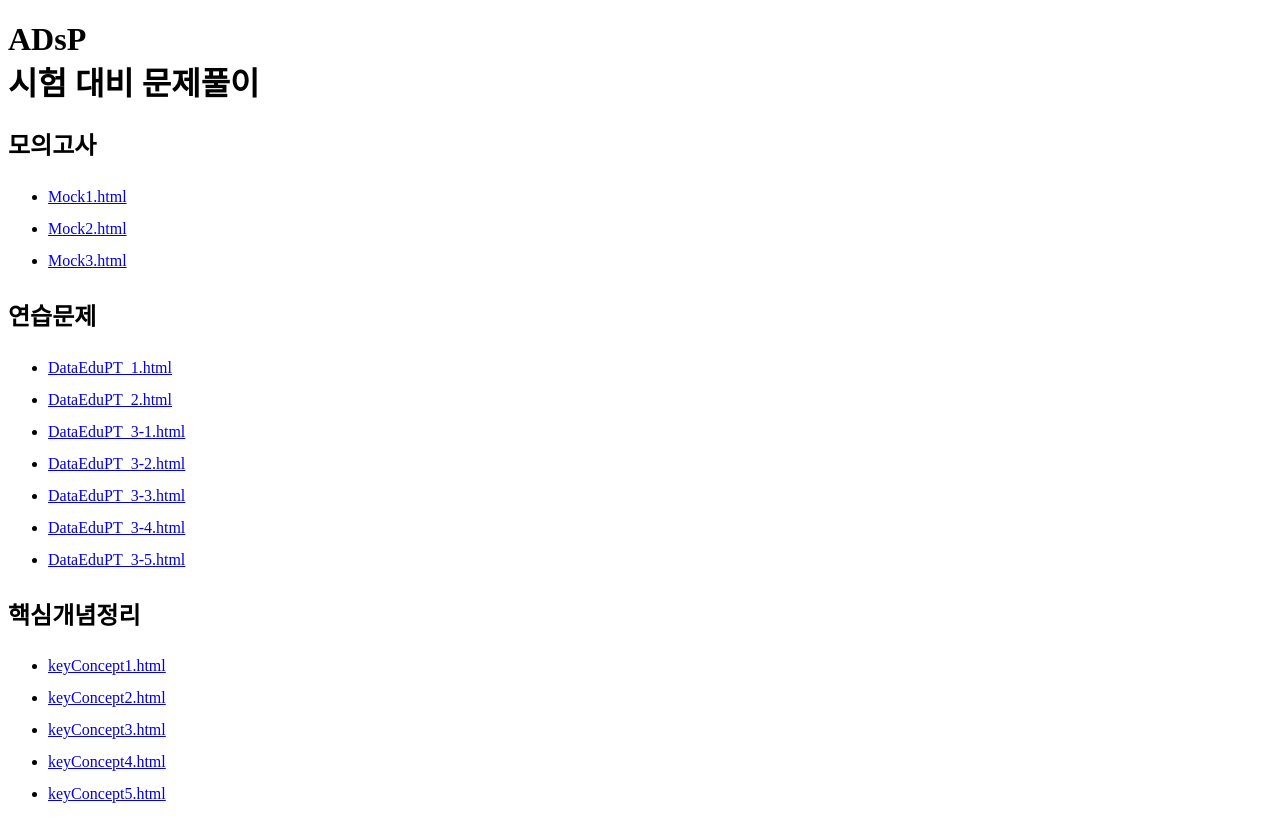
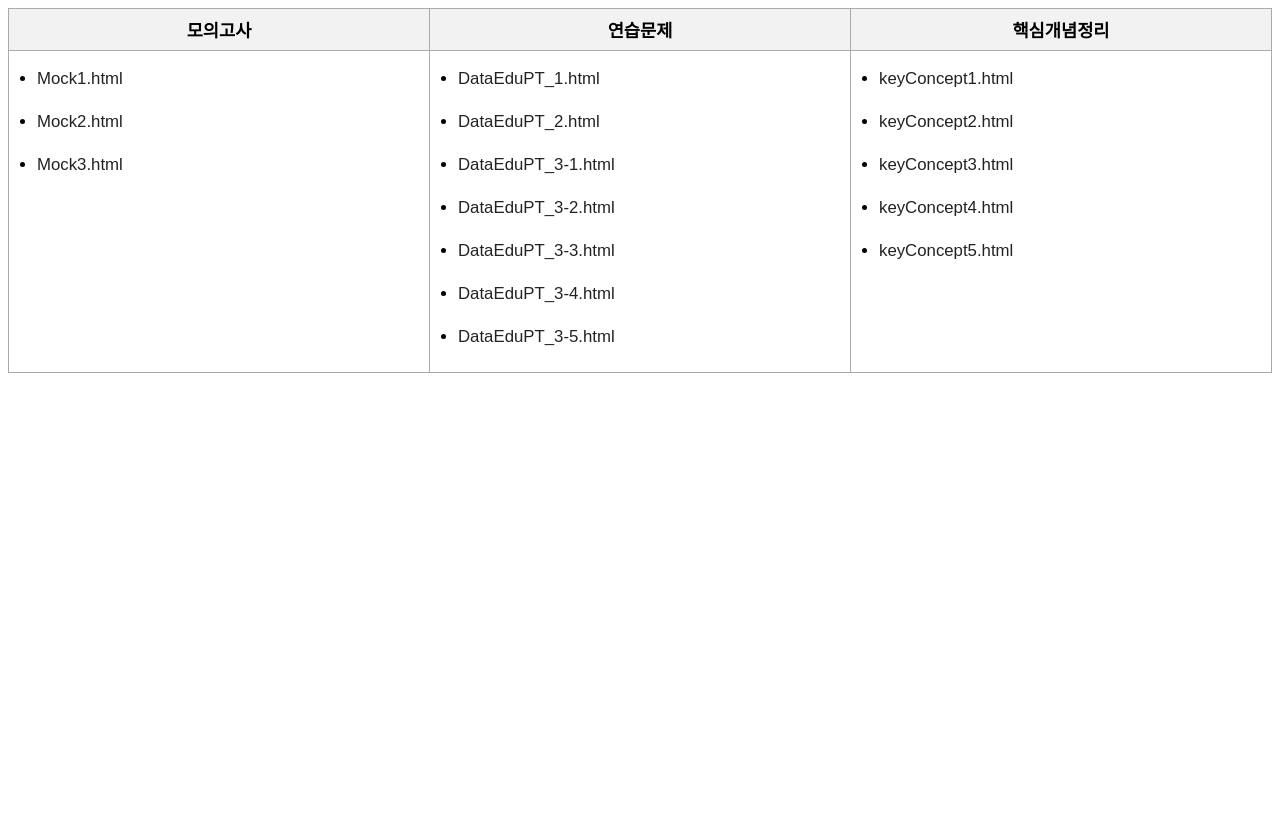
Before and after one commit to july1003/ADsP, a plain HTML site: page index.html in a window 1280 px wide. After the commit the page ends 800 px from the top, so only its background shows below. Drawn offline with Linux system fonts and the light colour scheme.

Commit message:
Modify title and enhance styling in index.html
Updated the title and added styling for better presentation.

```diff
--- a/index.html
+++ b/index.html
@@ -2,22 +2,65 @@
 <html lang="ko">
 <head>
   <meta charset="UTF-8">
-  <title>ADsP 시험 대비 연습문제</title>
-  <style>
-    li {line-height:200%}
-  </style>
+  <title>ADsP 시험 대비</title>
+
 </head>
 <body>
-  <h1>ADsP<br>시험 대비 문제풀이</h1>
+<style>
+  body, table, th, td, ul, li, a {
+    font-family: 'Noto Sans KR', 'Nanum Gothic', 'Malgun Gothic', 'Apple SD Gothic Neo', Arial, sans-serif;
+  }
+  table {
+    width: 100%;
+    border-collapse: collapse;
+  }
+  th {
+    background-color: #f2f2f2;
+    font-size: 1.1em;
+    padding: 8px;
+    border: 1px solid #aaa;
+  }
+  td {
+    vertical-align: top;
+    padding: 10px;
+    border: 1px solid #aaa;
+    width: 33%;
+  }
+  ul {
+    margin: 0;
+    padding-left: 18px;
+  }
+  li {
+    line-height: 2.2em;      /* 줄간격 넓게 */
+    margin-bottom: 6px;       /* 아래 간격 추가 */
+    font-size: 1.05em;        /* 조금 더 큰 글씨 */
+  }
+  a {
+    text-decoration: none;
+    color: #222;
+    font-family:
+  }
+  a:hover {
+    color: #0070ff;
+    text-decoration: underline;
+  }
+</style>
 
-    <h2>모의고사</h2>
+<table>
+  <tr>
+    <th>모의고사</th>
+    <th>연습문제</th>
+    <th>핵심개념정리</th>
+  </tr>
+  <tr>
+    <td valign="top">
       <ul>
         <li><a href="Mock1.html">Mock1.html</a></li>
         <li><a href="Mock2.html">Mock2.html</a></li>
         <li><a href="Mock3.html">Mock3.html</a></li>
       </ul>
-
-    <h2>연습문제</h2>
+    </td>
+    <td valign="top">
       <ul>
         <li><a href="DataEduPT_1.html">DataEduPT_1.html</a></li>
         <li><a href="DataEduPT_2.html">DataEduPT_2.html</a></li>
@@ -27,8 +70,8 @@
         <li><a href="DataEduPT_3-4.html">DataEduPT_3-4.html</a></li>
         <li><a href="DataEduPT_3-5.html">DataEduPT_3-5.html</a></li>
       </ul>
-
-    <h2>핵심개념정리</h2>
+    </td>
+    <td valign="top">
       <ul>
         <li><a href="keyConcept1.html">keyConcept1.html</a></li>
         <li><a href="keyConcept2.html">keyConcept2.html</a></li>
@@ -36,6 +79,10 @@
         <li><a href="keyConcept4.html">keyConcept4.html</a></li>
         <li><a href="keyConcept5.html">keyConcept5.html</a></li>
       </ul>
+    </td>
+  </tr>
+</table>
+
 
 
 </body>
```
Lines whose indentation alone changed are shown as unchanged.
